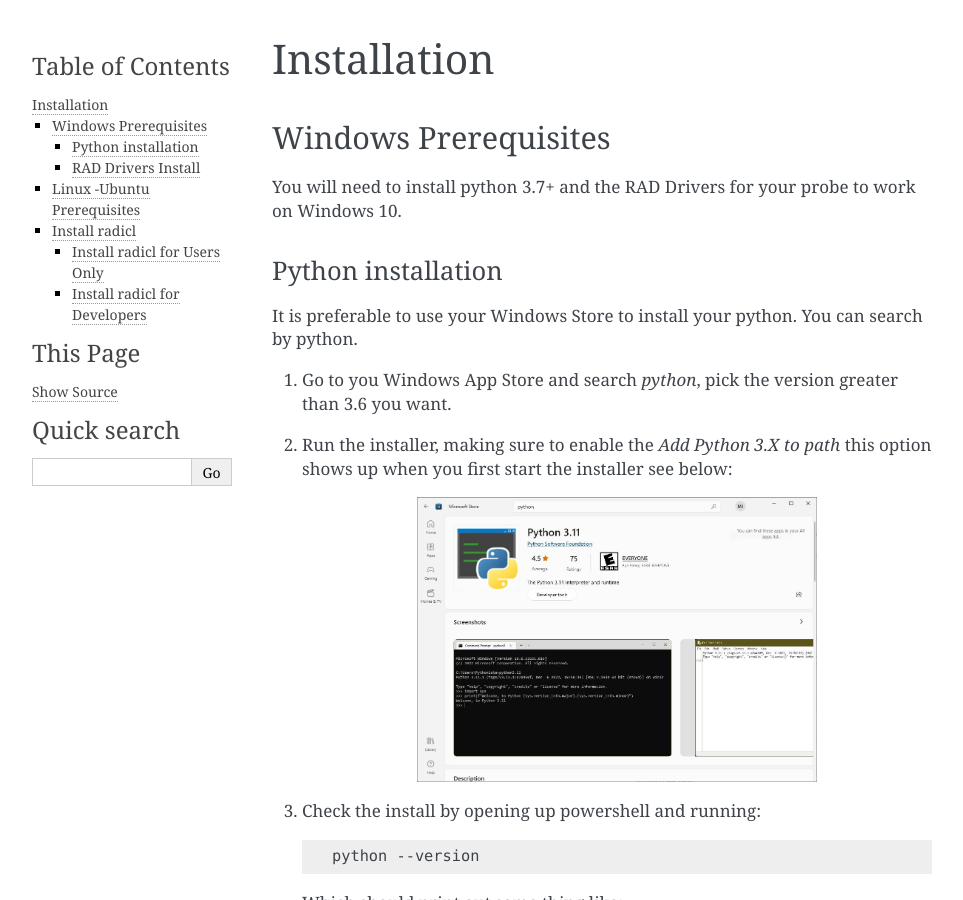
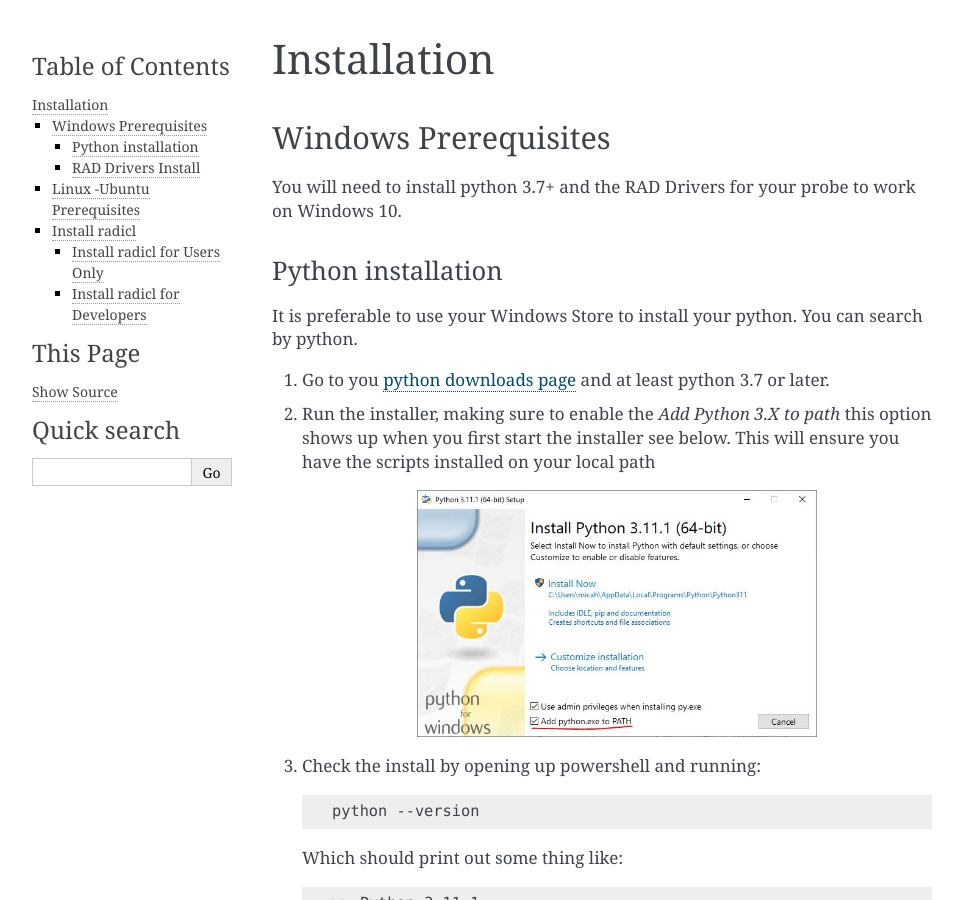
Before and after one commit to AdventureData/radicl, a Sphinx documentation site: the page built from docs/installation.rst, in a window 1280 px wide and 900 px high. Shown: the whole window, without its empty margins (148-1111 px from the left). Built offline with Sphinx 7.4.7, drawn with Linux system fonts in a browser that asks for light colours; pages that are not in the unit, such as notebooks, are missing from menus.

Commit message:
Solved the installation instructions bit.

```diff
--- a/docs/installation.rst
+++ b/docs/installation.rst
@@ -16,14 +16,17 @@
 It is preferable to use your Windows Store to install your python. You can
 search by python.
 
-1. Go to you Windows App Store and search `python`, pick the version greater than 3.6 you want.
+1. Go to you `python downloads page`_ and at least python 3.7 or later.
+
+.. _python downloads page: https://www.python.org/downloads/
+
 2. Run the installer, making sure to enable the `Add Python 3.X to path`
-   this option shows up when you first start the installer see below:
+   this option shows up when you first start the installer see below.
+   This will ensure you have the scripts installed on your local path
 
    .. image:: images/windows_python_installer.png
         :width: 400px
         :align: center
-
 
 3. Check the install by opening up powershell and running:
 
```
Also changed, not shown: docs/images/windows_python_installer.png.
